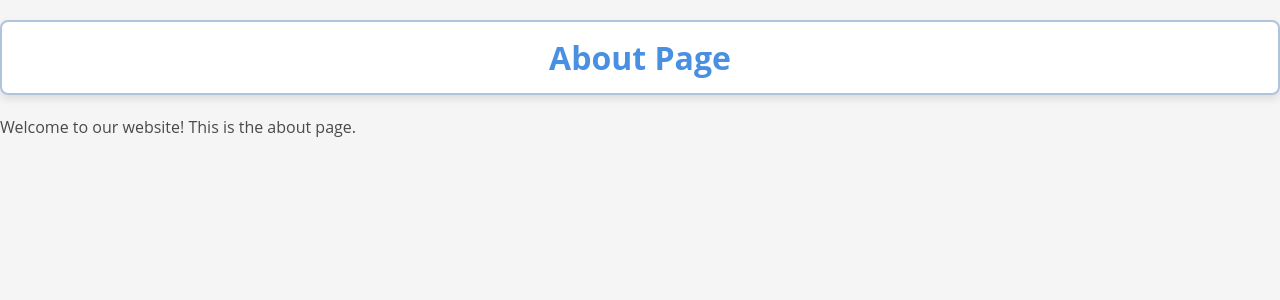
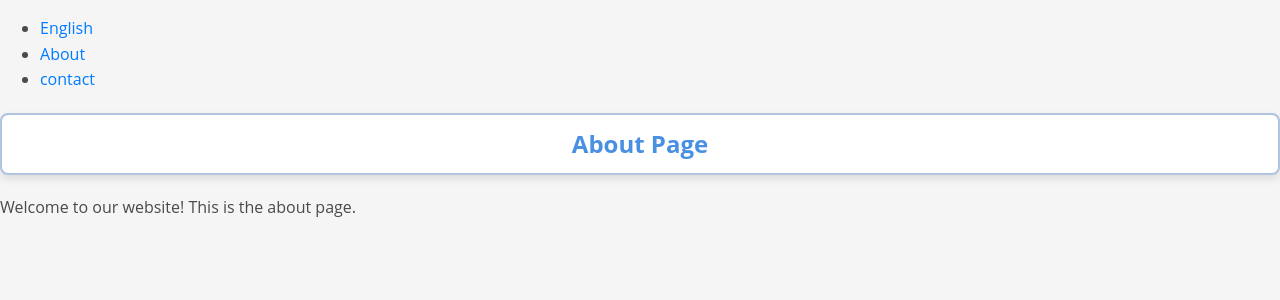
Before and after one commit to SimonBure/Vocablizer, a Django app: page /about/ in a window 1280 px wide. Shown: the top 300 px of the page. Run offline with Django 4.2, Linux system fonts and the light colour scheme.

Commit message:
[NEW] Lecture de donnée en vue & vue détaillé

```diff
--- a/vocablizer/listings/admin.py
+++ b/vocablizer/listings/admin.py
@@ -4,7 +4,7 @@
 from listings.models import Example
 
 class EnglishAdmin(admin.ModelAdmin):
-    list_display = ('word', 'meaning', 'rank', 'active', 'genre', 'created_at', 'updated_at')
+    list_display = ('word', 'id', 'meaning', 'rank', 'active', 'genre', 'created_at', 'updated_at')
     list_filter = ('active', 'rank', 'genre')
     search_fields = ('word', 'meaning')
     ordering = ['rank', 'word']
--- a/vocablizer/listings/models.py
+++ b/vocablizer/listings/models.py
@@ -11,12 +11,11 @@
         PREPOSITION = 'PREPOSITION'
         CONJUNCTION = 'CONJUNCTION'
         INTERJECTION = 'INTERJECTION'
-
+    id = models.fields.AutoField(primary_key=True)
     word = models.fields.CharField(max_length=100)
     meaning = models.fields.CharField(max_length=100, blank=True)
     rank = models.fields.IntegerField(validators=[MinValueValidator(1), MaxValueValidator(5)])
     active = models.fields.BooleanField(default=True)
-    genre = models.fields.CharField(max_length=100, choices=Genre.choices)
     genre = models.fields.CharField(max_length=100, choices=Genre.choices)
     created_at = models.fields.DateTimeField(auto_now_add=True)
     updated_at = models.fields.DateTimeField(auto_now=True)
@@ -25,7 +24,7 @@
         return f"{self.word} ({self.genre})"
 
 class Example(models.Model):
-    english = models.ForeignKey(English, on_delete=models.CASCADE, null=True) # null = True, because we want to allow examples without English words
+    english = models.ForeignKey(English, on_delete=models.SET_NULL, null=True) # null = True, because we want to allow examples without English words
     example = models.fields.CharField(max_length=100)
     created_at = models.fields.DateTimeField(auto_now_add=True)
     updated_at = models.fields.DateTimeField(auto_now=True)
--- a/vocablizer/listings/static/listings/styles.css
+++ b/vocablizer/listings/static/listings/styles.css
@@ -36,13 +36,13 @@
 
 /* Liens */
 a {
-    color: var(--secondary-color);
+    color: #007BFF;
     text-decoration: none;
 }
 a:hover {
+    color: #0056b3;
     text-decoration: underline;
 }
-
 /* Boutons */
 button {
     background-color: var(--primary-color);
--- a/vocablizer/listings/templates/listings/base.html
+++ b/vocablizer/listings/templates/listings/base.html
@@ -6,6 +6,14 @@
     <head><title>Vocablizer</title></head>
     <link rel="stylesheet" href="{% static 'listings/styles.css' %}" />
     <body>
+
+        <nav>
+            <ul>
+                <li><a href="{% url 'english-list' %}">English</a></li>
+                <li><a href="{% url 'about' %}">About</a></li>
+                <li><a href="{% url 'contact' %}">contact</a></li>
+            </ul>
+
         {% block content %}{% endblock %}
     </body>
 </html>
--- a/vocablizer/listings/templates/listings/home.html
+++ b/vocablizer/listings/templates/listings/english_list.html
@@ -8,10 +8,10 @@
 <h2>English words:</h2>
 <ul>
     {% for word in words %}
-        {% if word.word|length > 5 %}
-            <li>{{ word.word|upper }}</li>
+        {% if word.rank == 1 %}
+            <li><a href="{% url 'english-detail' word.id%}">{{ word.word|upper }}</a></li>
         {% else %}
-            <li>{{ word.word|lower }}</li>
+            <li><a href="{% url 'english-detail' word.id%}">{{ word.word|lower }}</a></li>
         {% endif %}
     {% endfor %}
 </ul>
--- a/vocablizer/listings/views.py
+++ b/vocablizer/listings/views.py
@@ -1,11 +1,18 @@
 from django.shortcuts import render
 from django.http import HttpResponse
 from listings.models import English
+from django.shortcuts import get_object_or_404
 
-def home(request):
+
+def english_list(request):
     english_words = English.objects.all()
-    return render(request, "listings/home.html",
+    return render(request, "listings/english_list.html",
                   {'words': english_words})
+
+def english_detail(request, english_id):
+    english_word = get_object_or_404(English, pk=english_id) # pk = primary key. Generate error404: generic error page
+    return render(request, "listings/english_detail.html",
+                  {'english_word': english_word})
 
 def about(request):
     return render(request, 'listings/about.html')
--- a/vocablizer/vocablizer/urls.py
+++ b/vocablizer/vocablizer/urls.py
@@ -19,7 +19,9 @@
 
 urlpatterns = [
     path('admin/', admin.site.urls),
-    path('home/', views.home),
-    path('about/', views.about),
-    path('contact/', views.contact),
+    path('english/', views.english_list, name='english-list'),
+    path('about/', views.about, name='about'),
+    path('contact/', views.contact, name='contact'),
+    path('english/<int:english_id>/', views.english_detail, name='english-detail'),
+    path('english/', views.english_list, name='english-list'),
 ]
```
Also changed, not shown: vocablizer/listings/templates/listings/english_detail.html (added, +20 -0 lines), vocablizer/db.sqlite3, vocablizer/listings/migrations/0006_english_caca.py (added), vocablizer/listings/migrations/0007_remove_english_caca.py (added), vocablizer/listings/migrations/0008_alter_english_id_alter_example_english.py (added).
